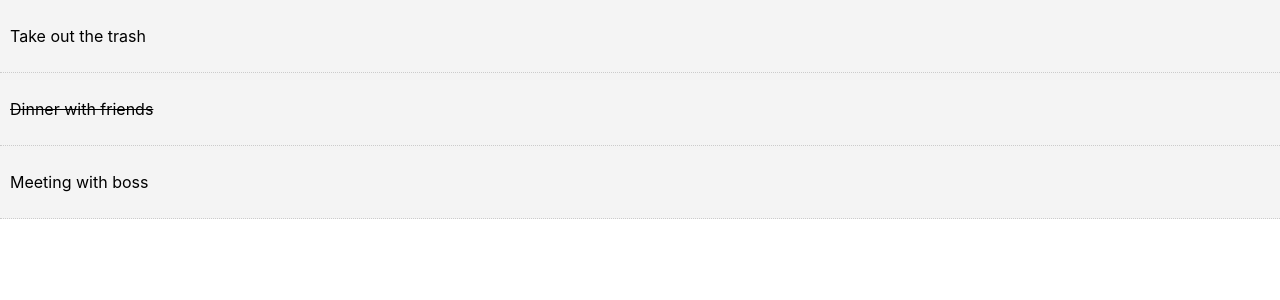
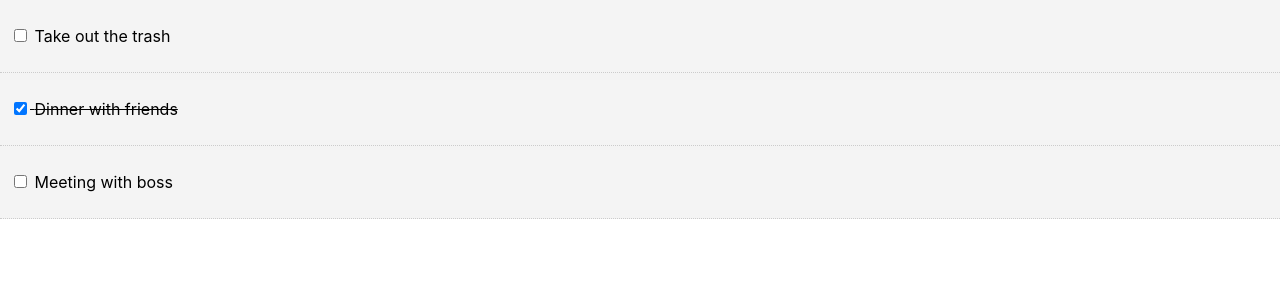
Before and after one commit to DtecIndustries/react-todo-app, a React (Create React App) app: page / in a window 1280 px wide. Shown: the top 300 px of the page. Built offline with nearby package versions, Linux system fonts and the light colour scheme.

Commit message:
add toggle complete functionality

```diff
--- a/src/App.js
+++ b/src/App.js
@@ -22,10 +22,20 @@
     ]
   }
 
+  //toggle complete
+  toggleComplete = (id) => {
+    this.setState({ todos: this.state.todos.map(todo => {
+      if (todo.id === id){
+        todo.completed = !todo.completed
+      }
+      return todo;
+    })});
+  }
+
   render(){
     return (
       <div className="App">
-        <Todos todos={this.state.todos} />
+        <Todos todos={this.state.todos} toggleComplete={this.toggleComplete} />
       </div>
     );
   }
--- a/src/components/TodoItem.js
+++ b/src/components/TodoItem.js
@@ -10,10 +10,17 @@
       textDecoration: this.props.todo.completed ? 'line-through' : 'none'
     }
   }
+
   render() {
+    //destructuring
+    const { id, title} = this.props.todo;
+
     return (
       <div style={this.getStyle()}>
-        <p>{ this.props.todo.title }</p>
+        <p>
+          <input type="checkbox" defaultChecked={this.props.todo.completed} onChange={this.props.toggleComplete.bind(this, id)} /> {' '}
+          { title }
+          </p>
       </div>
     )
   }
--- a/src/components/Todos.js
+++ b/src/components/Todos.js
@@ -5,7 +5,7 @@
 class Todos extends Component {
   render(){
     return this.props.todos.map((todo) => (
-      <TodoItem key={todo.id} todo={todo} />
+      <TodoItem key={todo.id} todo={todo} toggleComplete={this.props.toggleComplete} />
     ));
   }
 }
```
